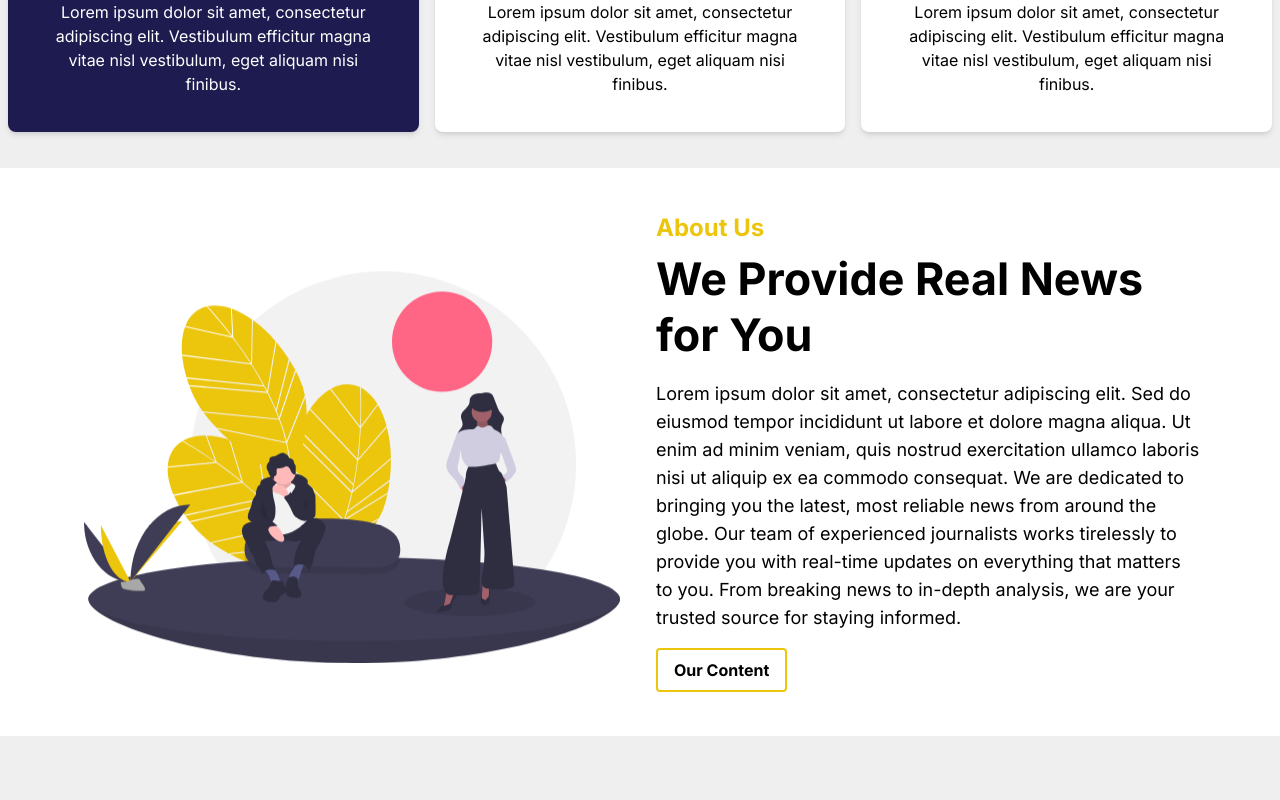
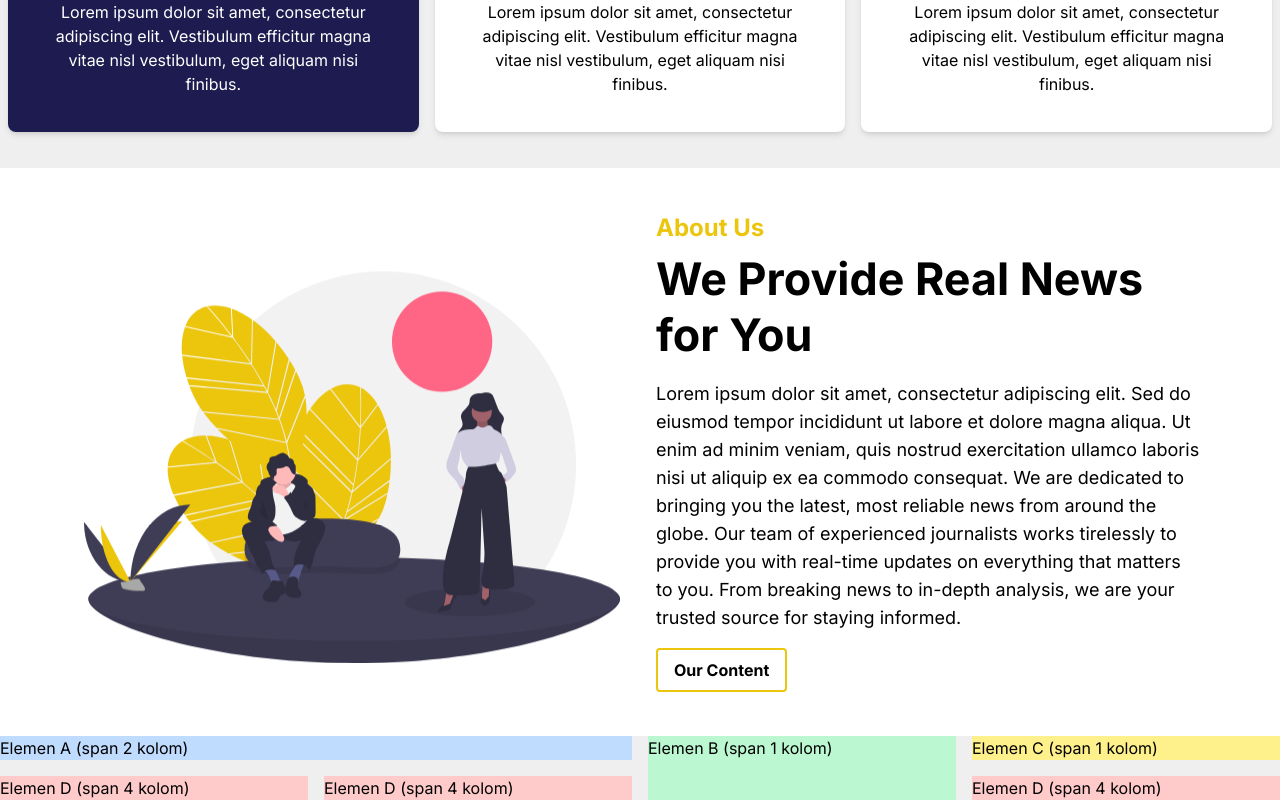
Before and after one commit to ManisaBachtiar/zettainment_, a React (Vite) app: page / in a window 1280 px wide. Shown: the part 865-1665 px from the top of the page. Before the commit the page ends 1601 px from the top, so only its background shows below. Built offline with nearby package versions, Linux system fonts and the light colour scheme.

Commit message:
adding some template area

```diff
--- a/src/App.jsx
+++ b/src/App.jsx
@@ -7,6 +7,7 @@ import HeroSection from "./components/hero-section";
 import Card from "./components/card";
 import AboutUs from "./components/about-us";
 import about from "./assets/img/about.svg";
+import Content from "./components/content";
 const App = () => {
   return (
     <>
@@ -39,6 +40,7 @@ const App = () => {
         />
       </div>
       <AboutUs img={about} />
+      <Content/>
     </>
   );
 };
--- /dev/null
+++ b/src/components/content.jsx
@@ -0,0 +1,22 @@
+import React from "react";
+const Content = () => {
+  return (
+    // <div className="bg-red-900 h-96 flex flex-row ">
+    //   <div className="a bg-white h-44 w-1/4">wkqkqw</div>
+    //   <div className="b bg-pink-200 h-44 w-1/4">wkkqjqkjqj</div>
+    //   <div className="c bg-red-300 h-44 w-1/4">qkwqkwqkq</div>
+    //   <div className="d bg-blue-400 h-44 w-1/4">kwqkqkkq</div>
+    // </div>
+    <>
+    <div class="grid grid-cols-4 gap-4 max-w-7xl mx-auto">
+    <div class="bg-blue-200 col-span-2">Elemen A (span 2 kolom)</div>
+    <div class="bg-green-200 col-span-1 row-span-2">Elemen B (span 1 kolom)</div>
+    <div class="bg-yellow-200 col-span-1">Elemen C (span 1 kolom)</div>
+    <div class="bg-red-200 col-span-1">Elemen D (span 4 kolom)</div>
+    <div class="bg-red-200 col-span-1">Elemen D (span 4 kolom)</div>
+    <div class="bg-red-200 col-span-1 ">Elemen D (span 4 kolom)</div>
+  </div>
+</>
+  );
+};
+export default Content;
```
